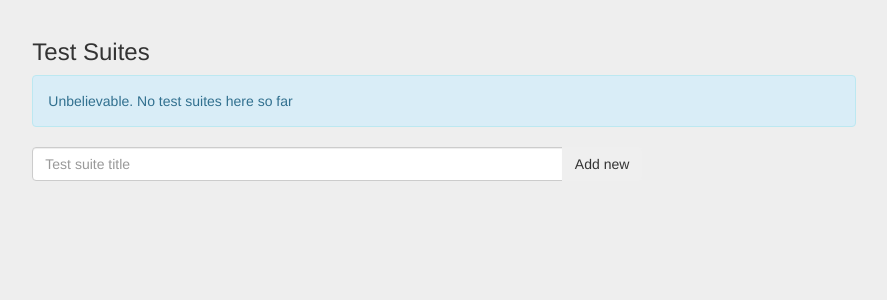
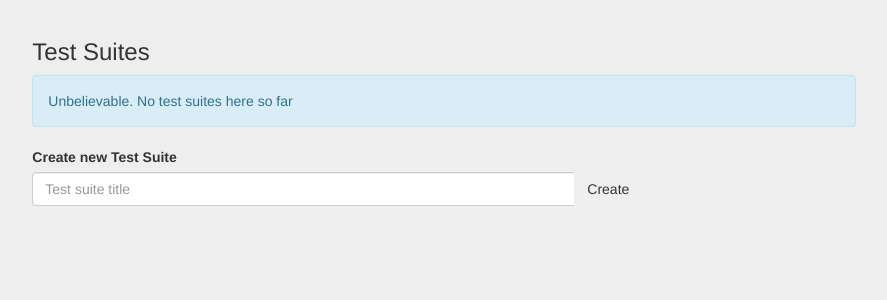
Before and after one commit to maciejd/greenfield-django, a Django app: page /greenfield/suite/ in a window 1280 px wide. Shown: the part 51-351 px from the top of the page, without its empty margins (196-1083 px from the left). Run offline with Django 3.2, Linux system fonts and the light colour scheme; data that the repository does not hold is empty; some libraries are stand-ins or nearby versions.

Commit message:
added labels for inputs

```diff
--- a/greenfield/testmanagement/templates/testmanagement/run_list.html
+++ b/greenfield/testmanagement/templates/testmanagement/run_list.html
@@ -59,6 +59,7 @@
   <form action="{% url 'greenfield:add_run' %}" method=post>
    {% csrf_token %}
     <div class="col-lg-6 col-lg-offset-2">
+<label for="title">Create new Test Run</label>
 <div class="add-run input-group">
                <select class="form-control" name="suite_id">
                {% for suite in suites %}
@@ -67,9 +68,9 @@
                  {% endif %}
                {% endfor %}
               </select>
-             <input type="text" class="form-control" name="title" placeholder="Test run title" required>
+             <input type="text" class="form-control" id="title" name="title" placeholder="Test run title" required>
              <span class="input-group-btn">
-               <button type="submit" class="btn btn-secondary">Create new</button>
+               <button type="submit" class="btn btn-secondary">Create</button>
              </span>
        </div>
 </div>
--- a/greenfield/testmanagement/templates/testmanagement/suite_detail.html
+++ b/greenfield/testmanagement/templates/testmanagement/suite_detail.html
@@ -42,10 +42,11 @@
  <form action="{% url 'greenfield:add_case' object.id %}" method=post>
 {% csrf_token %}
 <div class="form-group col-lg-6 col-lg-offset-2">
+      <label for="title">Add new Test Case</label>
       <div class="input-group">
-             <input type="text" class="form-control" name="title" placeholder="Test suite title" required>
+             <input type="text" id="title" class="form-control" name="title" placeholder="Test suite title" required>
              <span class="input-group-btn">
-               <button type="submit" class="btn btn-secondary">Add new</button>
+               <button type="submit" class="btn btn-secondary">Add</button>
              </span>
        </div>
      </div>
--- a/greenfield/testmanagement/templates/testmanagement/suite_list.html
+++ b/greenfield/testmanagement/templates/testmanagement/suite_list.html
@@ -45,10 +45,11 @@
   <form action="{% url 'greenfield:add_suite' %}" method=post>
   {% csrf_token %}
     <div class="form-group col-lg-6 col-lg-offset-2">
+      <label for="title">Create new Test Suite</label>
       <div class="input-group">
-             <input type="text" class="form-control" name="title" placeholder="Test suite title" required>
+             <input type="text" id="title" class="form-control" name="title" placeholder="Test suite title" required>
              <span class="input-group-btn">
-               <button type="submit" class="btn btn-secondary">Add new</button>
+               <button type="submit" class="btn btn-secondary">Create</button>
              </span>
        </div>
      </div>
```
